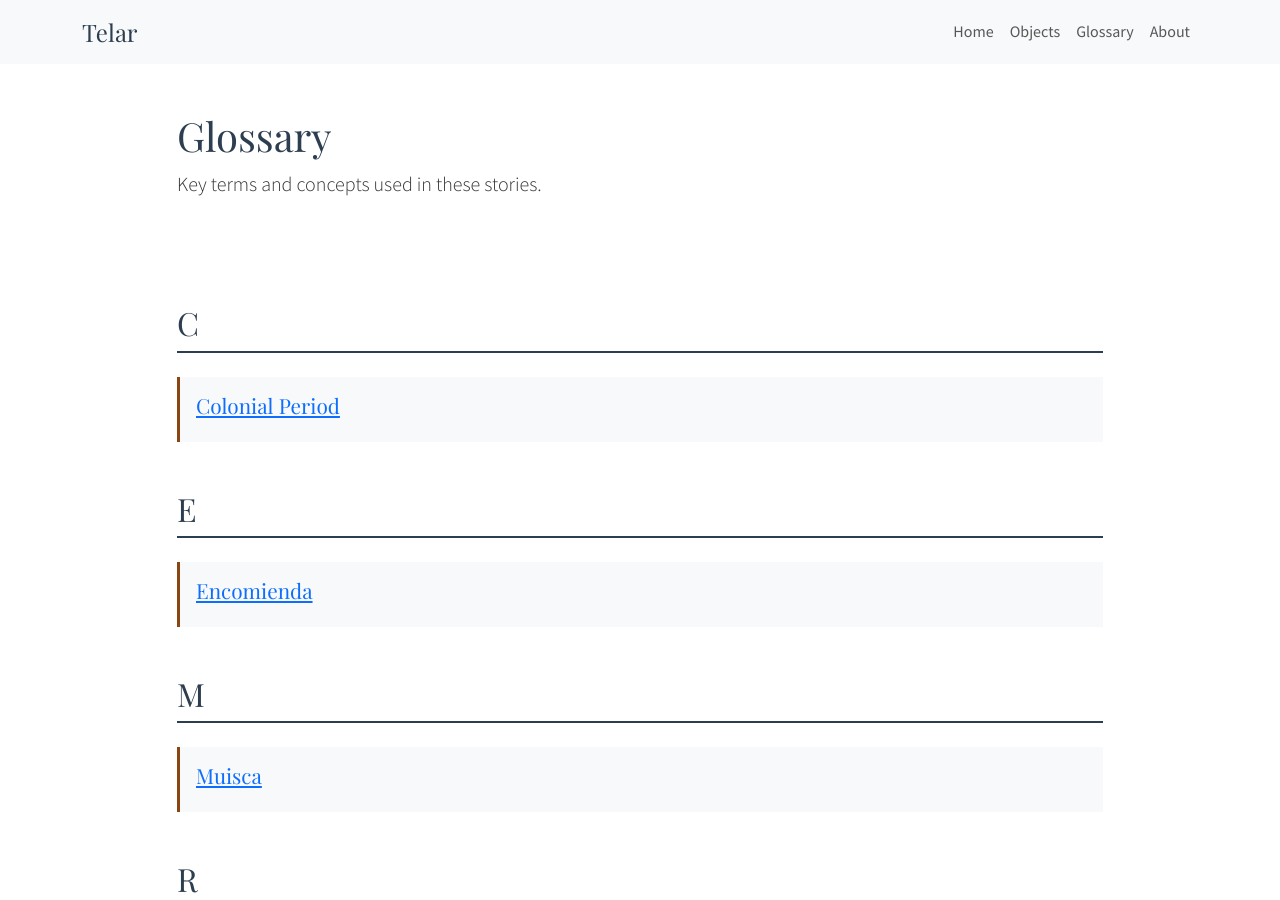
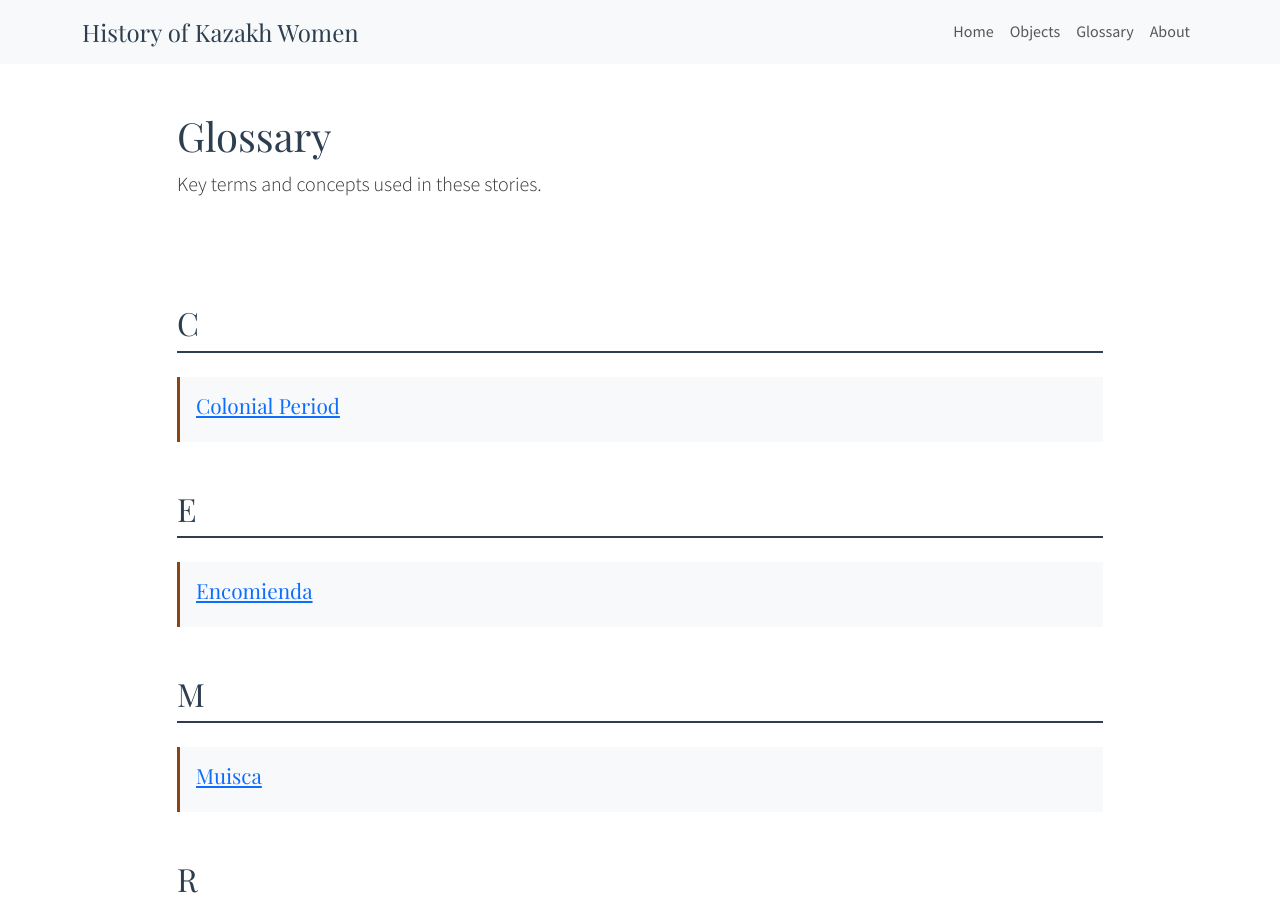
Before and after one commit to happy-ayka/kazakhwomen, a Jekyll site: the page built from pages/glossary.md, in a window 1280 px wide and 900 px high. Built offline with Jekyll 4.4.1, drawn with Linux system fonts in a browser that asks for light colours.

Commit message:
Update _config.yml title and description

```diff
--- a/_config.yml
+++ b/_config.yml
@@ -2,8 +2,8 @@
 # https://github.com/UCSB-AMPLab/telar
 
 # Site Settings
-title: Telar
-description: "static site"
+title: History of Kazakh Women
+description: "This project tells how kazakh female intellectuals envisioned equality in the early 20th century."
 baseurl: "/kazakhwomen"
 url: "https://happy-ayka.github.io"
 author: "aigerim"
```
